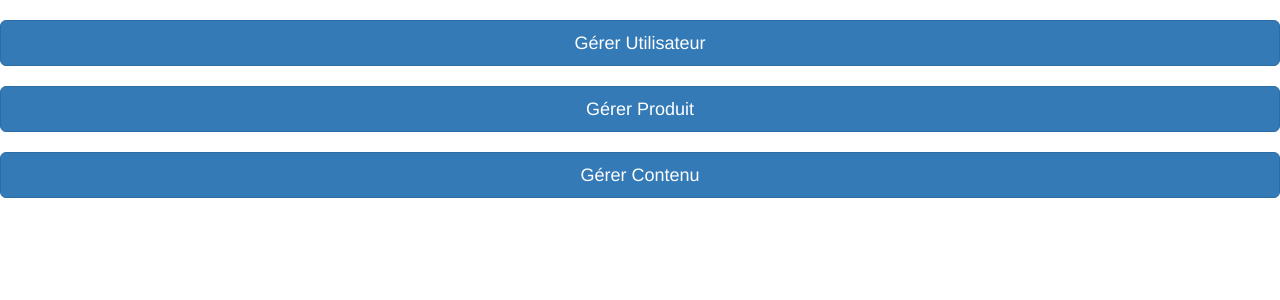
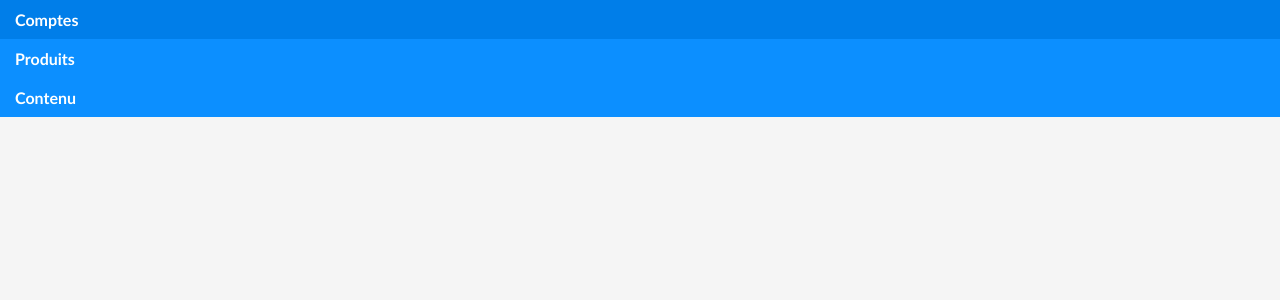
Before and after one commit to MoussiMohamed/dv, a PHP site: page /menu.html in a window 1280 px wide. Shown: the top 300 px of the page. Run offline with PHP 8.4, Linux system fonts and the light colour scheme.

Commit message:
change some style and color

```diff
--- a/www/e-adv-home-page.html
+++ b/www/e-adv-home-page.html
@@ -60,7 +60,7 @@
 
 	</head>
 
-	<body bgcolor="gray">
+	<body bgcolor="#0b6ab1">
 
 		<!-- IMPORTANT: Do not include a weinre script tag as part of your release builds! -->
 		<!-- Place your remote debugging (weinre) script URL from the Test tab here, if it does not work above -->
@@ -68,7 +68,7 @@
 
 		<div style="margin-left: 40%; margin-top: 15%;">
 
-				<h1 >E-ADV</h1>
+				<img style="position: relative; left: -33%; top: -35%;" width="100%" height="100%" src="img/logo-e-adv.png" />
 			</div>
 
 	</body>
--- a/www/index.html
+++ b/www/index.html
@@ -65,7 +65,7 @@
 
 	</head>
 
-	<body>
+	<body bgcolor="#3da6d6">
 
 		<!-- IMPORTANT: Do not include a weinre script tag as part of your release builds! -->
 		<!-- Place your remote debugging (weinre) script URL from the Test tab here, if it does not work above -->
--- a/www/menu.html
+++ b/www/menu.html
@@ -3,7 +3,7 @@
 	<head>
 		<meta http-equiv="Content-type" content="text/html; charset=utf-8">
 <meta name="viewport" content="width=device-width, minimum-scale=1, initial-scale=1, user-scalable=no">
- <link rel="stylesheet" href="bootstrap-3.3.4-dist/css/bootstrap.min.css">
+
   <style>
     /* following three (cascaded) are equivalent to above three meta viewport statements */
     /* see http://www.quirksmode.org/blog/archives/2014/05/html5_dev_conf.html */
@@ -14,14 +14,91 @@
     </style>
     <title>menu</title>
 	</head>
-<body bgcolor="#f0f0f0">
-	<br>
-<b>
-<a  class="btn btn-primary btn-lg btn-block" href="home.html" target="main_page">Gérer Utilisateur</a></b>
-<br />
-<b><a href="listProduct.html"  class="btn btn-primary btn-lg btn-block" target="main_page">Gérer Produit</a></b>
-<br>
-<b><a href="listProduct.html"  class="btn btn-primary btn-lg btn-block" target="main_page">Gérer Contenu</a></b>
+<body bgcolor="#f5f5f5">
+	<style>
+		 p, ul, li, div, nav
+        {
+
+            padding:0;
+            margin:0;
+        }
+
+
+        body
+        {
+            font-family:Calibri;
+        }
+
+
+        #menu {
+            overflow: auto;
+            position:relative;
+            z-index:2;
+            margin:-8px;
+        }
+
+
+        .parent-menu {
+            background-color: #0c8fff;
+            /*min-width:15%;
+            max-width:85%;
+            */
+           width:100%;
+           float:left;
+        }
+
+
+        #menu ul
+        {
+            list-style-type:none;
+        }
+
+
+        #menu ul li a
+        {
+
+            padding:10px 15px;
+            display:block;
+            color:#fff;
+            text-decoration:none;
+            font-weight: bold;
+
+        }
+
+
+            #menu ul li a:hover
+            {
+                background-color:#007ee9;
+            }
+
+
+	</style>
+
+<nav id="menu">
+
+        <ul class="parent-menu">
+
+            <li><a href="home.html" target="main_page">Comptes</a>
+
+
+
+            </li>
+
+            <li><a href="listProduct.html" target="main_page">Produits</a>
+
+                </li>
+
+            <li><a href="listProduct.html" target="main_page">Contenu</a>
+
+              </li>
+
+
+
+
+
+        </ul>
+
+    </nav>
 
 </body>
 </html>
```
Also changed, not shown: www/css/manage_user.css (+44 -0 lines), www/server/manage_user.php (+0 -32 lines), www/temp.html (+8 -3 lines), www/img/logo-e-adv.png (added), www/touchPDFJQuery/jquery.touchPDF.css, 1 other file.
